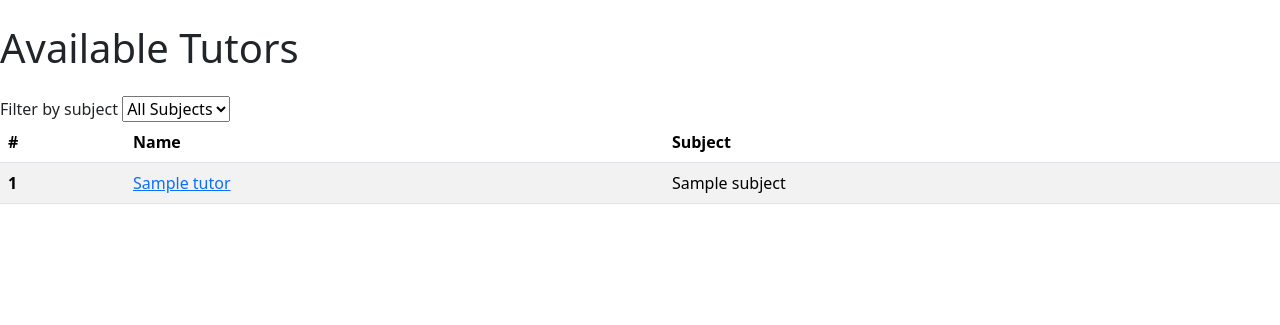
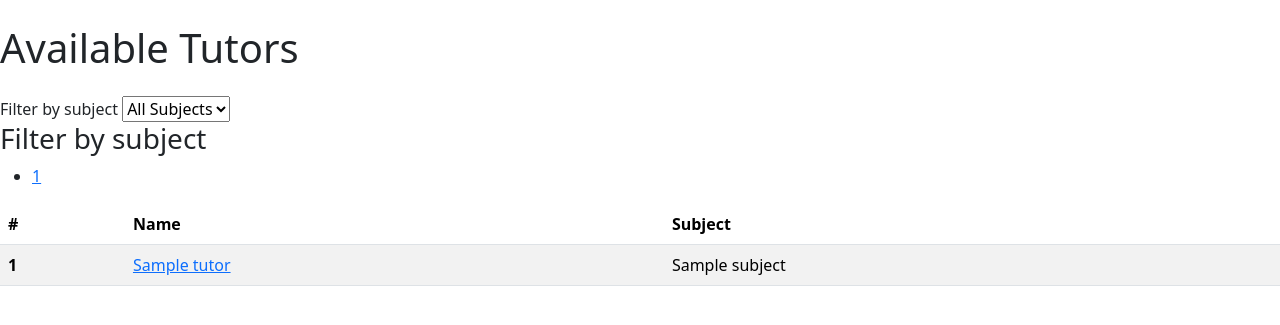
Before and after one commit to SergTsch87/tutors_agreggator, a Django app: page / in a window 1280 px wide. Shown: the top 325 px of the page. Run offline with Django 5.2, Linux system fonts and the light colour scheme; tables that the repository leaves empty hold one stand-in row (values such as "Sample post").

Commit message:
Upd: Fixed bug (tutor_detail) in views.py + Upd in tutors_list.py
Upd tutors_detail on tutor_detail in views.py / Add '?subject={{ subj }}' + a href='{% url 'tutor_detail' tutor.id %}' in tutors_list.py

```diff
--- a/tutors_app/templates/tutors_app/tutors_list.html
+++ b/tutors_app/templates/tutors_app/tutors_list.html
@@ -19,6 +19,15 @@ To keep things dynamic, extract all available subjects from the database -->
   </select>
 </form>
 
+<h3>Filter by subject</h3>
+<ul>
+  {% for subj in subjects %}
+  <li>
+    <a href="?subject={{ subj }}">{{ subj }}</a>
+  </li>
+  {% endfor %}
+</ul>
+
 <table class="table table-striped">
   <thead>
     <tr>
@@ -31,7 +40,8 @@ To keep things dynamic, extract all available subjects from the database -->
     {% for tutor in tutors %}
     <tr>
       <th scope="row">{{ tutor.id }}</th>
-      <td><a href="{{ tutor.get_absolute_url }}">{{ tutor.name }}</a></td>
+      <!-- <td><a href="{{ tutor.get_absolute_url }}">{{ tutor.name }}</a></td> -->
+      <td><a href="{% url 'tutor_detail' tutor.id %}">{{ tutor.name }}</a></td>
       <td>{{ tutor.subject.name }}</td>
     </tr>
     {% endfor %}
--- a/tutors_app/views.py
+++ b/tutors_app/views.py
@@ -30,5 +30,5 @@ class TutorListView(ListView):
 
 class TutorDetailView(DetailView):
     model = Tutor
-    template_name = 'tutors_app/tutors_detail.html'
+    template_name = 'tutors_app/tutor_detail.html'
     context_object_name = 'tutor'
```
